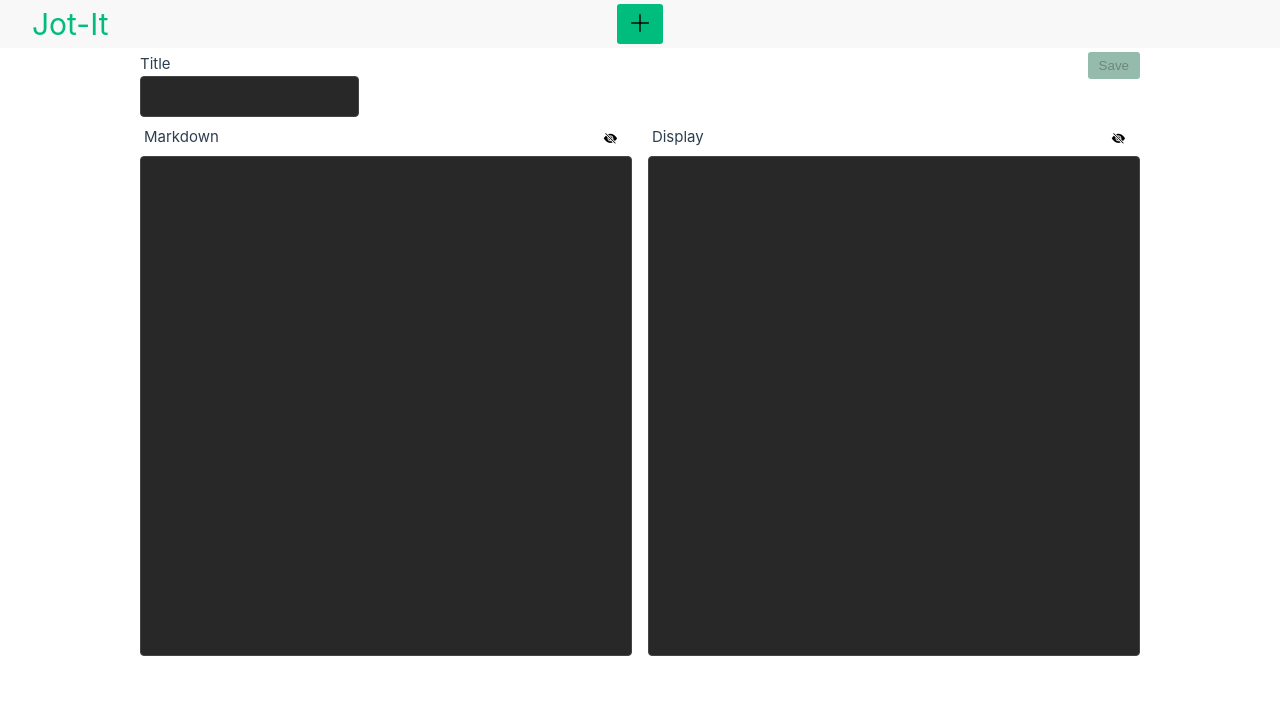
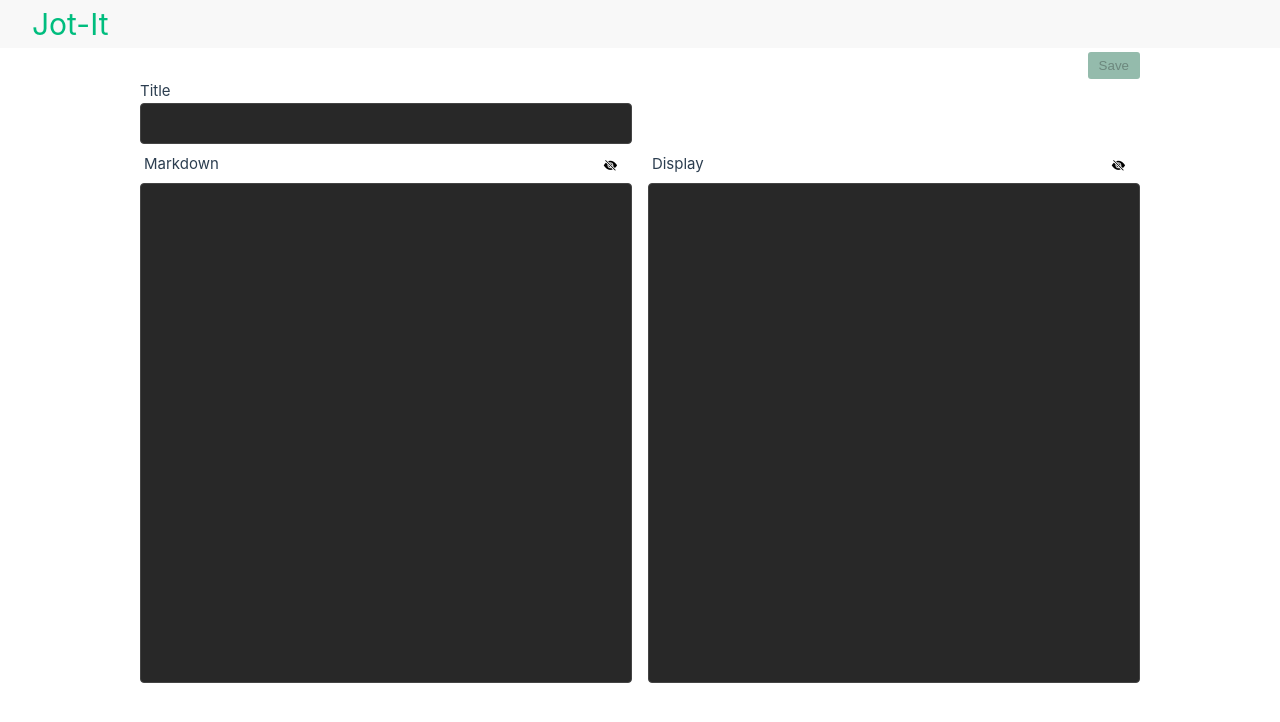
Before and after one commit to murphyjstevens/jot-it, a Vue app: page /notes/new in a window 1280 px wide. Shown: the top 722 px of the page. Built offline with nearby package versions, Linux system fonts and the light colour scheme.

Commit message:
Moved add button to note list and style fixes for note item

```diff
--- a/src/App.vue
+++ b/src/App.vue
@@ -6,7 +6,6 @@ import { useToastStore } from './stores/toast.store'
 const toastStore = useToastStore()
 
 window.addEventListener('error', function (event: ErrorEvent) {
-  console.log(event)
   toastStore.addError(event.error)
   return false
 })
--- a/src/assets/button.scss
+++ b/src/assets/button.scss
@@ -27,3 +27,7 @@ button {
     background-color: var(--color-accent-dim);
   }
 }
+
+.btn-lg {
+  font-size: 1.5rem;
+}
--- a/src/assets/flex.css
+++ b/src/assets/flex.css
@@ -36,6 +36,10 @@
     justify-content: center;
 }
 
+.justify-content-end {
+    justify-content: end;
+}
+
 .justify-content-space-between {
     justify-content: space-between;
 }
--- a/src/components/NoteItem.vue
+++ b/src/components/NoteItem.vue
@@ -52,15 +52,21 @@ function save() {
 <template>
   <div class="flex-column align-items-center">
     <div class="note-wrapper flex-column align-items-stretch mt-1">
-      <div class="flex-row justify-content-space-between align-items-start">
-        <div class="flex-column">
+      <div class="flex-row justify-content-end">
+        <span class="mr-2" v-if="note?.updatedDate">
+          Last Updated: <time>{{ note.updatedDate.toLocaleString() }}</time>
+        </span>
+        <button class="btn-primary" @click="save()" :disabled="!canSave">
+          Save
+        </button>
+      </div>
+      <div class="note-input-row">
+        <div class="note-input-wrapper flex-column">
           <label for="title">Title</label>
           <input id="title" v-model="note.title" />
         </div>
-
-        <button class="btn-primary" @click="save()" :disabled="!canSave">
-          Save
-        </button>
+        <div class="markdown-column-spacer"></div>
+        <div class="note-input-wrapper flex-column"></div>
       </div>
       <div
         id="markdown"
@@ -160,6 +166,15 @@ function save() {
   width: 1000px;
 }
 
+.note-input-row {
+  display: flex;
+  flex-direction: row;
+
+  .note-input-wrapper {
+    flex: 1;
+  }
+}
+
 .markdown-wrapper {
   display: flex;
   flex-direction: row;
@@ -246,6 +261,10 @@ function save() {
     width: 100%;
   }
 
+  .note-input-row {
+    flex-direction: column;
+  }
+
   .markdown-wrapper {
     flex-direction: column;
   }
--- a/src/components/NoteList.vue
+++ b/src/components/NoteList.vue
@@ -1,5 +1,6 @@
 <script setup lang="ts">
 import { ref, type Ref } from 'vue'
+import { router } from '@/router'
 
 import { useNoteStore } from '@/stores/note.store'
 import type { Note } from '@/models/note.model'
@@ -9,9 +10,18 @@ const noteStore = useNoteStore()
 noteStore.load()
 
 const notes: Ref<Array<Note>> = ref(noteStore.notes)
+
+function navigateToNote() {
+  router.push({ name: 'NewNoteItem' })
+}
 </script>
 
 <template>
+  <div class="flex-column">
+    <button class="btn-primary" @click="navigateToNote()">
+      <i class="bi-plus-lg btn-lg"></i>
+    </button>
+
     <div class="container flex-row justify-content-center">
       <div
         v-for="note in notes"
@@ -22,13 +32,11 @@ const notes: Ref<Array<Note>> = ref(noteStore.notes)
           note.title
         }}</router-link>
         <div class="grid">
-        <span>Creator:</span>
-        <span class="grid-result">{{ note.creatorId }}</span>
-
           <span>Updated:</span>
           <span class="grid-result">{{
             note.updatedDate?.toLocaleDateString('en-us')
           }}</span>
+        </div>
       </div>
     </div>
   </div>
--- a/src/components/TheHeader.vue
+++ b/src/components/TheHeader.vue
@@ -1,17 +1,6 @@
-<script setup lang="ts">
-import { router } from '@/router'
-
-function navigateToNote() {
-  router.push({ name: 'NewNoteItem' })
-}
-</script>
-
 <template>
   <header class="flex-row justify-content-space-between">
     <h1><router-link to="/">Jot-It</router-link></h1>
-    <button class="btn-primary" @click="navigateToNote()">
-      <i class="bi-plus-lg"></i>
-    </button>
     <div></div>
   </header>
 </template>
@@ -26,9 +15,5 @@ header {
   div {
     width: 5rem;
   }
-
-  button {
-    font-size: 1.5rem;
-  }
 }
 </style>
--- a/src/models/note.model.ts
+++ b/src/models/note.model.ts
@@ -2,6 +2,5 @@ export interface Note {
   id: number | undefined
   title: string
   markdownText: string
-  creatorId: number
   updatedDate: Date | undefined
 }
```
Also changed, not shown: 1 other file (tests, documents, lock files or other folders). Lines whose indentation alone changed are shown as unchanged.
